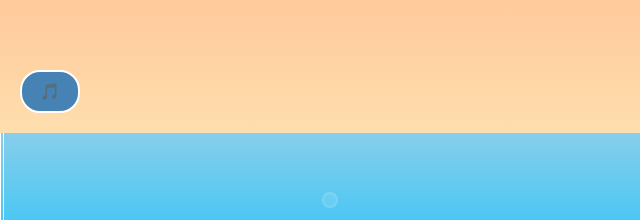
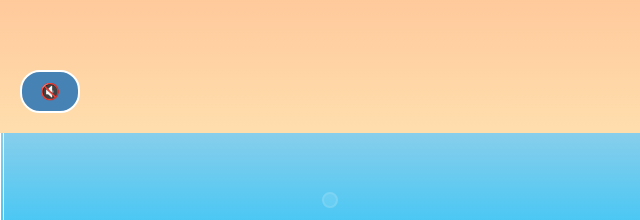
Before and after one commit to DinhGiaHuy150608/DinhGiaHuy, a plain HTML site: page 2611COMP1803/hoca/hoca.html in a window 1280 px wide. Shown: the part 267-487 px from the top of the page, 0-640 px from the left. Drawn offline with Linux system fonts and the light colour scheme.

Commit message:
Update hoca.html

```diff
--- a/2611COMP1803/hoca/hoca.html
+++ b/2611COMP1803/hoca/hoca.html
@@ -33,7 +33,7 @@
     </div>
 
     <audio id="nhac" src="Baby Shark.mp3" loop></audio>
-    <button id="nutnhac" onclick="batTatNhac()">🎵</button>
+    <button id="nutnhac" onclick="batTatNhac()">🔇</button>
 
     <script>
         var nhac = document.getElementById("nhac");
```
